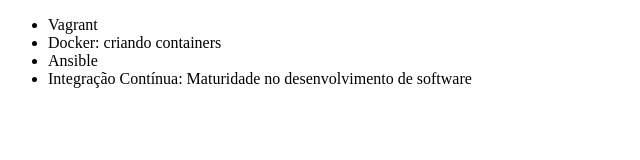
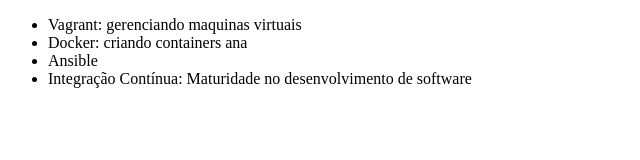
Before and after one commit to JoaoVitorCostaDeGoes/AluraGit, a plain HTML site: page index.html in a window 1280 px wide. Shown: the whole page, without its empty margins (0-640 px from the left). Drawn offline with Linux system fonts and the light colour scheme.

Commit message:
corrigindo curso vagrant

```diff
--- a/index.html
+++ b/index.html
@@ -6,8 +6,8 @@
     </head>
     <body>
         <ul>
-            <li>Vagrant</li>
-            <li>Docker: criando containers</li>
+            <li>Vagrant: gerenciando maquinas virtuais</li>
+            <li>Docker: criando containers ana</li>
             <li>Ansible</li>
             <li>Integração Contínua: Maturidade no desenvolvimento de software </li>
         </ul>
```
